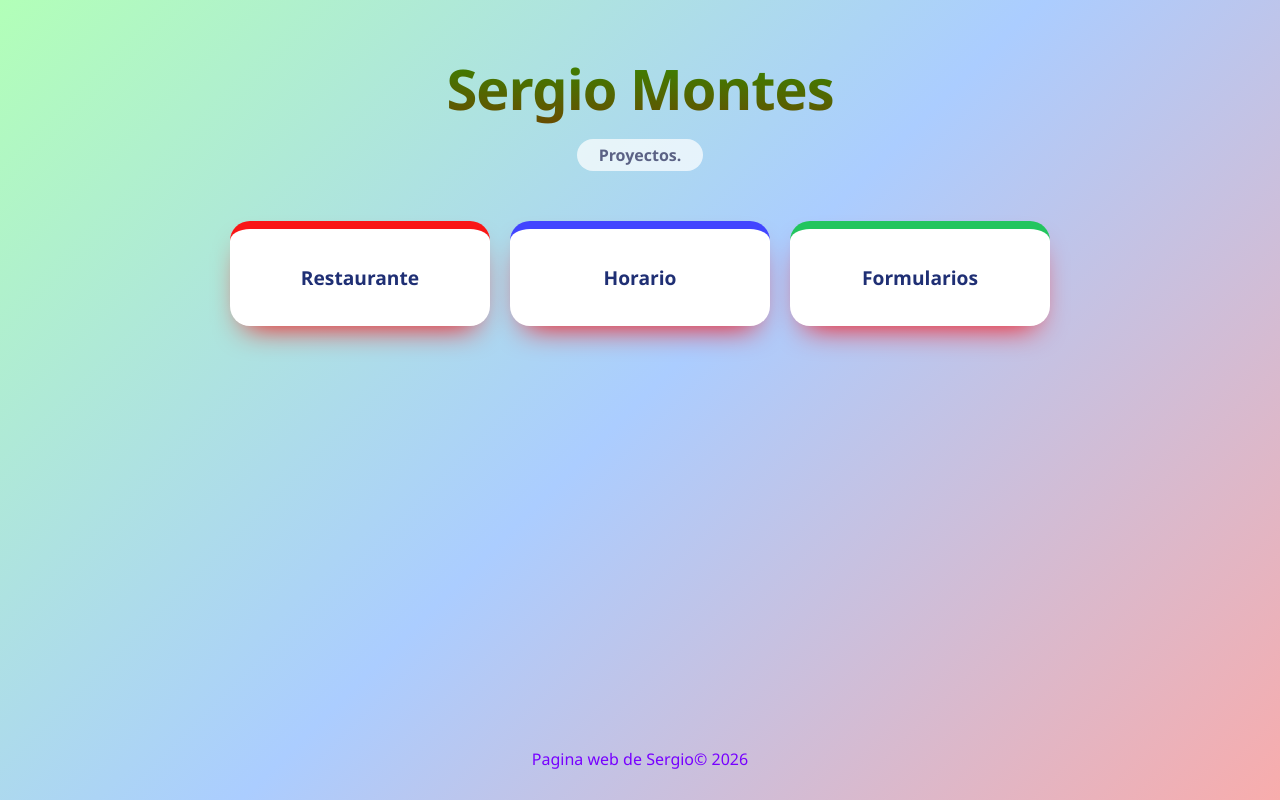
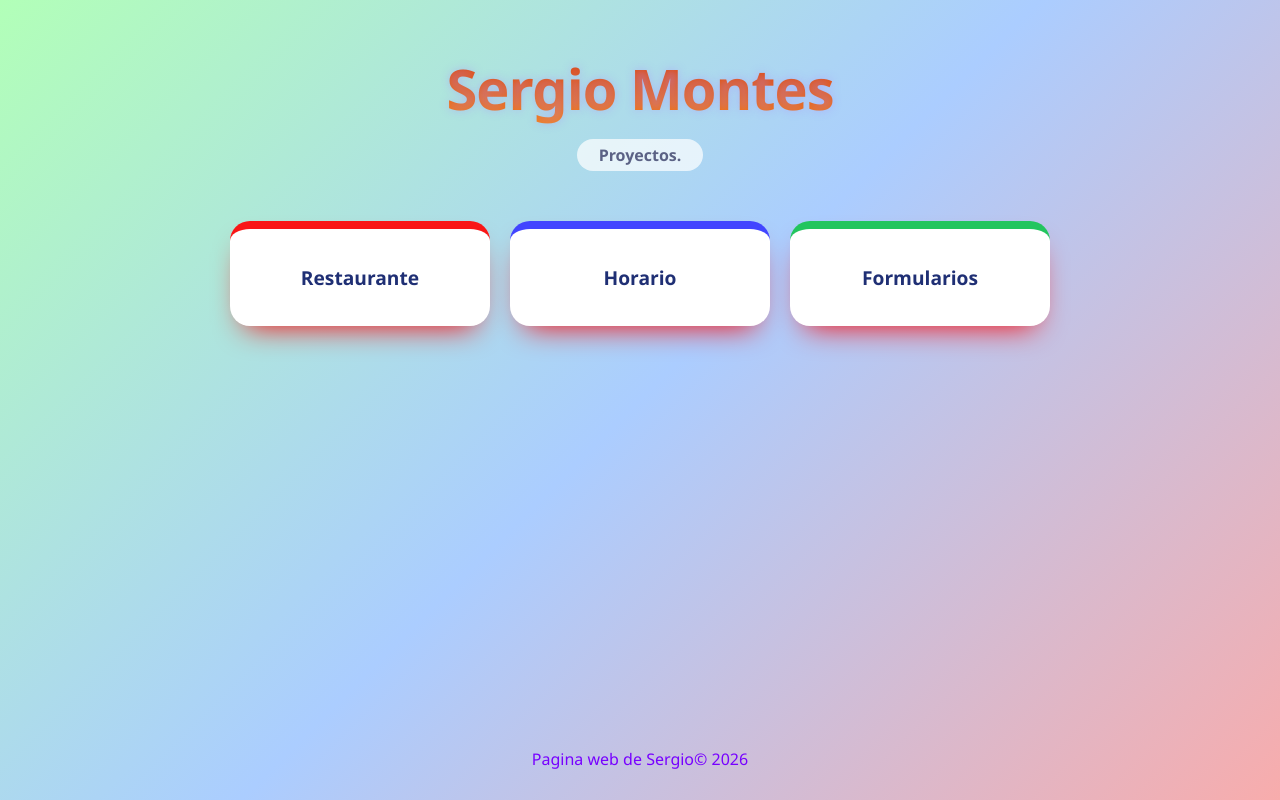
Before and after one commit to montesruru833/montesruru833.github.io, a plain HTML site: page index.html in a window 1280 px wide. Drawn offline with Linux system fonts and the light colour scheme.

Commit message:
Update principal.css

```diff
--- a/principal.css
+++ b/principal.css
@@ -18,11 +18,11 @@ h1 {
   padding: 50px 10px 5px;
   font-size: 3.5rem;
   letter-spacing: -1px;
-  background: linear-gradient(1deg, #743e02, #07c000);
+  background: linear-gradient(1deg, #ff8e0c, #c00000);
   -webkit-background-clip: text;
   background-clip: text;
   color: transparent;
-}
+  text-shadow: 0 0 10px rgba(170, 139, 255, 0.438);}
 
 h2 {
   display: inline-block;
```
